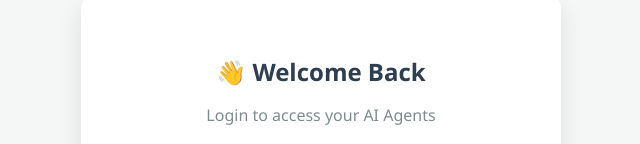
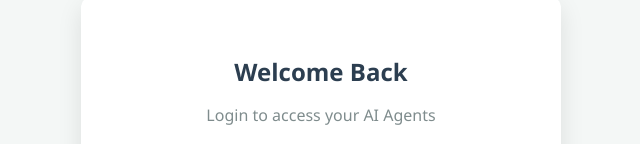
Before and after one commit to rupender422004-alt/Vridhi_Frontend, a React (Create React App) app: page / in a window 1280 px wide. Shown: the part 190-334 px from the top of the page, without its empty margins (319-959 px from the left). Built offline with nearby package versions, Linux system fonts and the light colour scheme.

Commit message:
Removed welcome emoji

```diff
--- a/src/AuthPage.js
+++ b/src/AuthPage.js
@@ -74,7 +74,7 @@ function AuthPage({ onLogin }) {
         <div style={{ display: 'flex', justifyContent: 'center', alignItems: 'center', height: '100vh', backgroundColor: '#f4f7f6' }}>
             <div style={{ background: 'white', padding: '40px', borderRadius: '12px', boxShadow: '0 10px 25px rgba(0,0,0,0.1)', width: '100%', maxWidth: '400px' }}>
                 <h2 style={{ textAlign: 'center', color: '#2c3e50', marginBottom: '10px' }}>
-                    {isLogin ? '👋 Welcome Back' : '🚀 Create Account'}
+                    {isLogin ? 'Welcome Back' : 'Create Account'}
                 </h2>
                 <p style={{ textAlign: 'center', color: '#7f8c8d', marginBottom: '20px' }}>
                     {isLogin ? 'Login to access your AI Agents' : 'Start your free marketing journey'}
```
